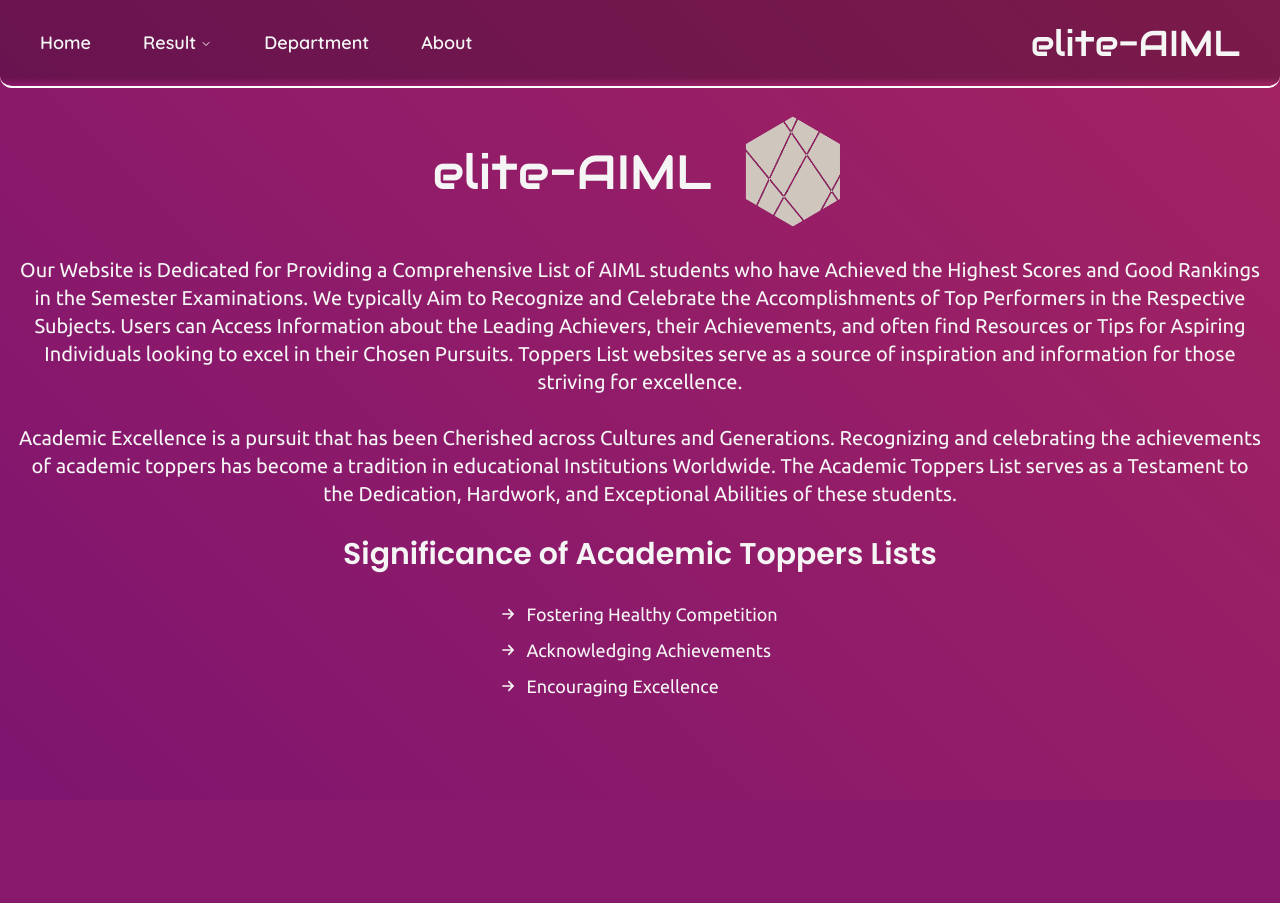
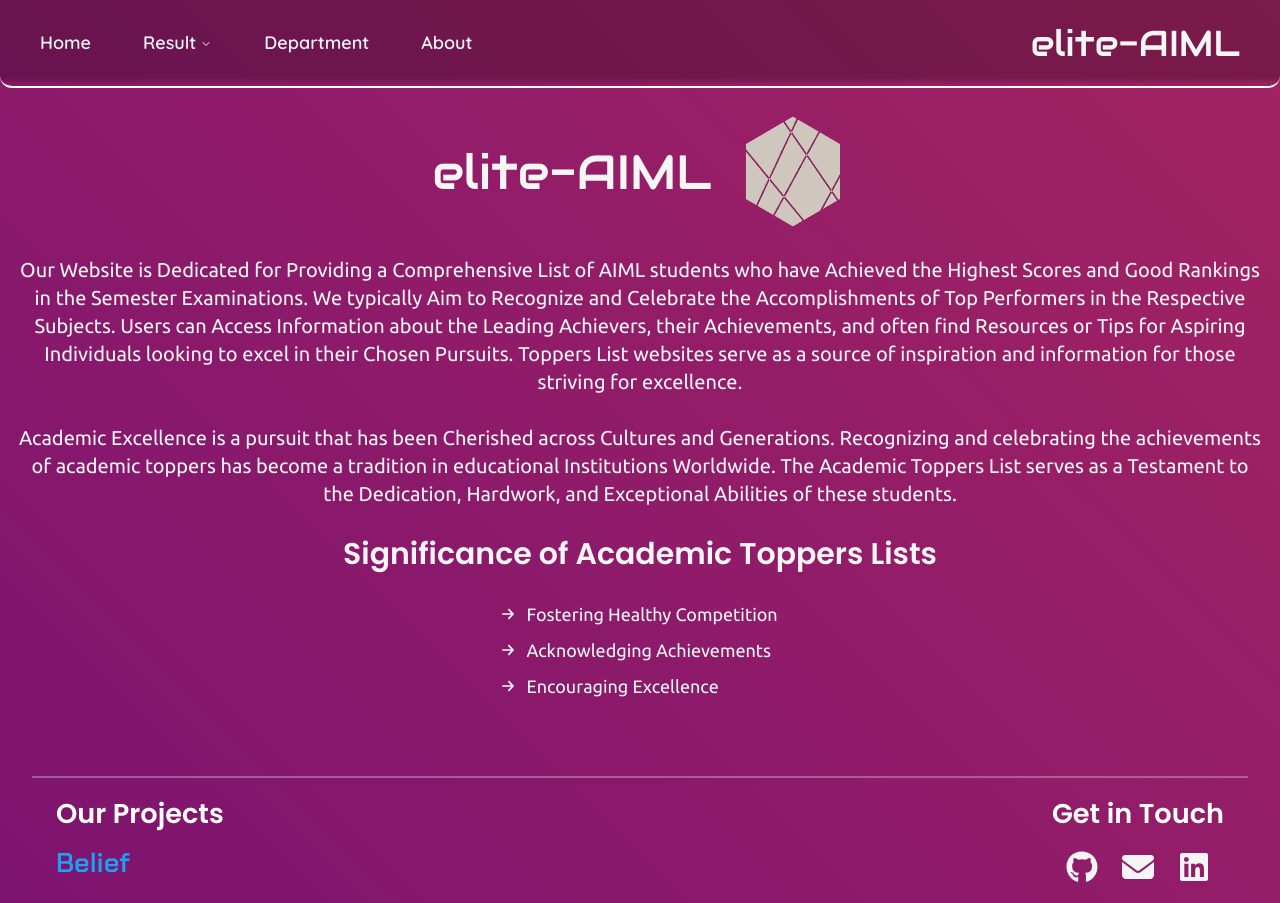
Before and after one commit to soorya-u/Grade-Grove, a Next.js app: page / in a window 1280 px wide. Before the commit the page ends 800 px from the top, so only its background shows below. Built offline with nearby package versions, Linux system fonts and the light colour scheme.

Commit message:
feat: Added Footer
Signed-off-by: Soorya U <sooryau7@gmail.com>

```diff
--- a/package.json
+++ b/package.json
@@ -13,6 +13,7 @@
   },
   "dependencies": {
     "@fortawesome/fontawesome-svg-core": "^6.5.1",
+    "@fortawesome/free-brands-svg-icons": "^6.5.1",
     "@fortawesome/free-solid-svg-icons": "^6.5.1",
     "@fortawesome/react-fontawesome": "^0.2.0",
     "@prisma/client": "^5.8.1",
--- a/src/app/layout.tsx
+++ b/src/app/layout.tsx
@@ -2,6 +2,7 @@ import type { Metadata } from "next";
 import { Ubuntu } from "next/font/google";
 
 import Header from "../components/custom/Header";
+import Footer from "@/components/custom/Footer";
 
 import "./globals.css";
 
@@ -24,6 +25,7 @@ export default function RootLayout({
         <main className="flex flex-col justify-center items-center gap-7 before:content-[''] after:content-['']">
           {children}
         </main>
+        <Footer />
       </body>
     </html>
   );
--- /dev/null
+++ b/src/components/custom/Footer/index.tsx
@@ -0,0 +1,66 @@
+import { cn } from "@/utils/shadcn";
+import { faGithub, faLinkedin } from "@fortawesome/free-brands-svg-icons";
+import { faEnvelope } from "@fortawesome/free-solid-svg-icons";
+import { FontAwesomeIcon } from "@fortawesome/react-fontawesome";
+import { Poppins, Chakra_Petch } from "next/font/google";
+
+const poppins = Poppins({ weight: "600", subsets: ["latin"] });
+const chakraPetch = Chakra_Petch({ weight: "600", subsets: ["latin"] });
+
+const Footer = () => {
+  return (
+    <>
+      <footer className="flex justify-center items-center flex-col gap-4  mt-12 mb-6">
+        <section className="sticky flex flex-col justify-center w-[95vw] py-4 items-center border-t-[2px] border-t-[#ffffff49] gap-4 2xs:flex-row 2xs:justify-between 2xs:items-start 2xs:px-6">
+          <div className="flex justify-center items-center flex-col gap-3 2xs:gap-2">
+            <h2
+              className={cn(
+                poppins.className,
+                "text-[1.7rem] text-[#fff] font-extrabold"
+              )}
+            >
+              Our Projects
+            </h2>
+            <h4 className="self-center 2xs:self-start">
+              <a
+                className={cn(
+                  chakraPetch.className,
+                  "text-[1.7rem] no-underline text-[#1da1f2]"
+                )}
+                href="https://belief.soorya-u.dev/"
+              >
+                Belief
+              </a>
+            </h4>
+          </div>
+
+          <div className="flex justify-center items-center flex-col gap-2 2xs:gap-4">
+            <h2
+              className={cn(
+                poppins.className,
+                "text-[1.7rem] text-[#fff] font-extrabold"
+              )}
+            >
+              Get in Touch
+            </h2>
+            <div className="flex justify-center items-center gap-6">
+              <a href="https://github.com/soorya-u/Belief" target="_blank">
+                <FontAwesomeIcon icon={faGithub} className="w-8 h-8" />
+              </a>
+
+              <a href="mailto:sooryau7@gmail.com" target="_blank">
+                <FontAwesomeIcon icon={faEnvelope} className="w-8 h-8" />
+              </a>
+
+              <a href="https://www.linkedin.com/in/soorya-u/" target="_blank">
+                <FontAwesomeIcon icon={faLinkedin} className="w-8 h-8" />
+              </a>
+            </div>
+          </div>
+        </section>
+      </footer>
+    </>
+  );
+};
+
+export default Footer;
```
Also changed, not shown: 1 other file (tests, documents, lock files or other folders).
